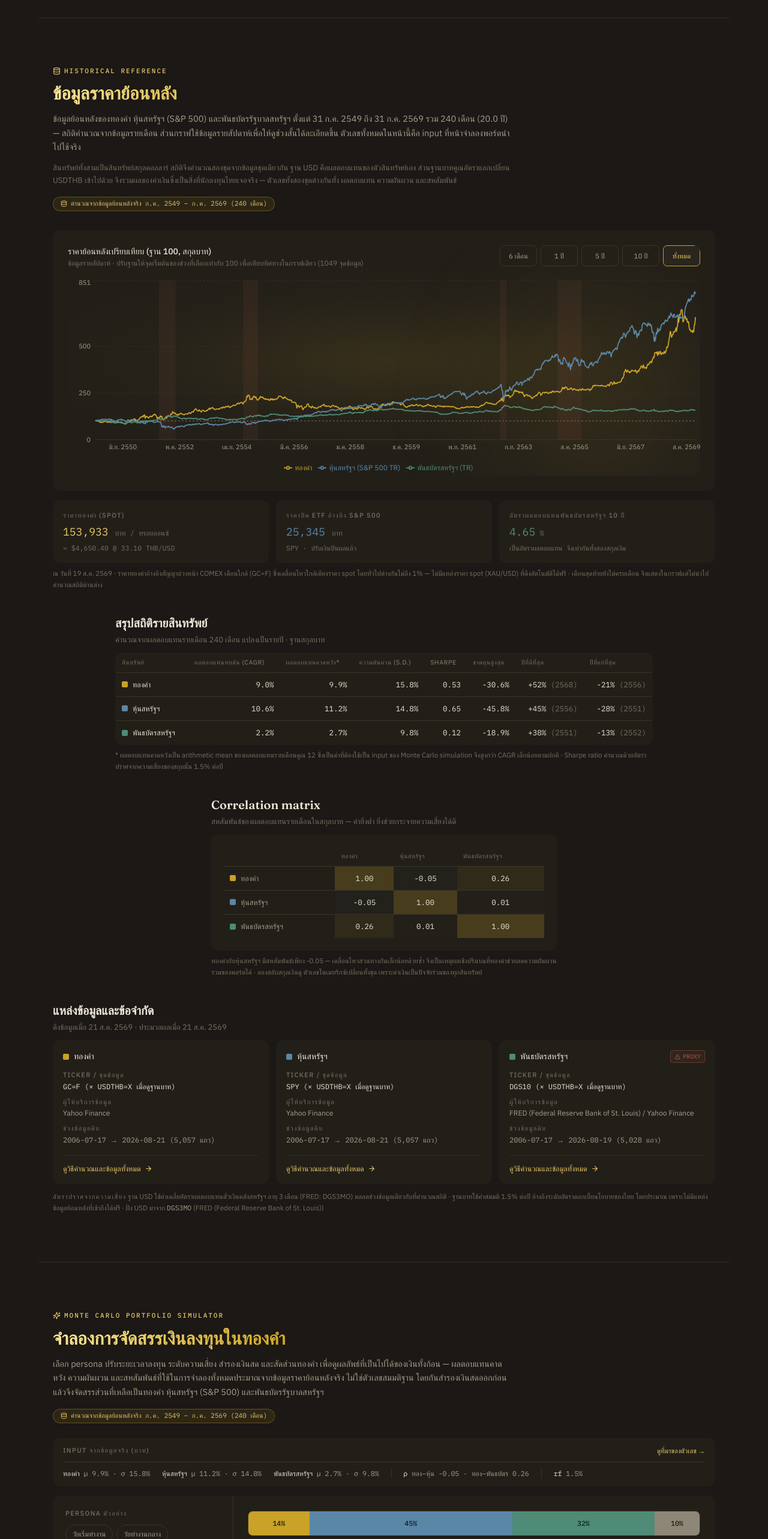
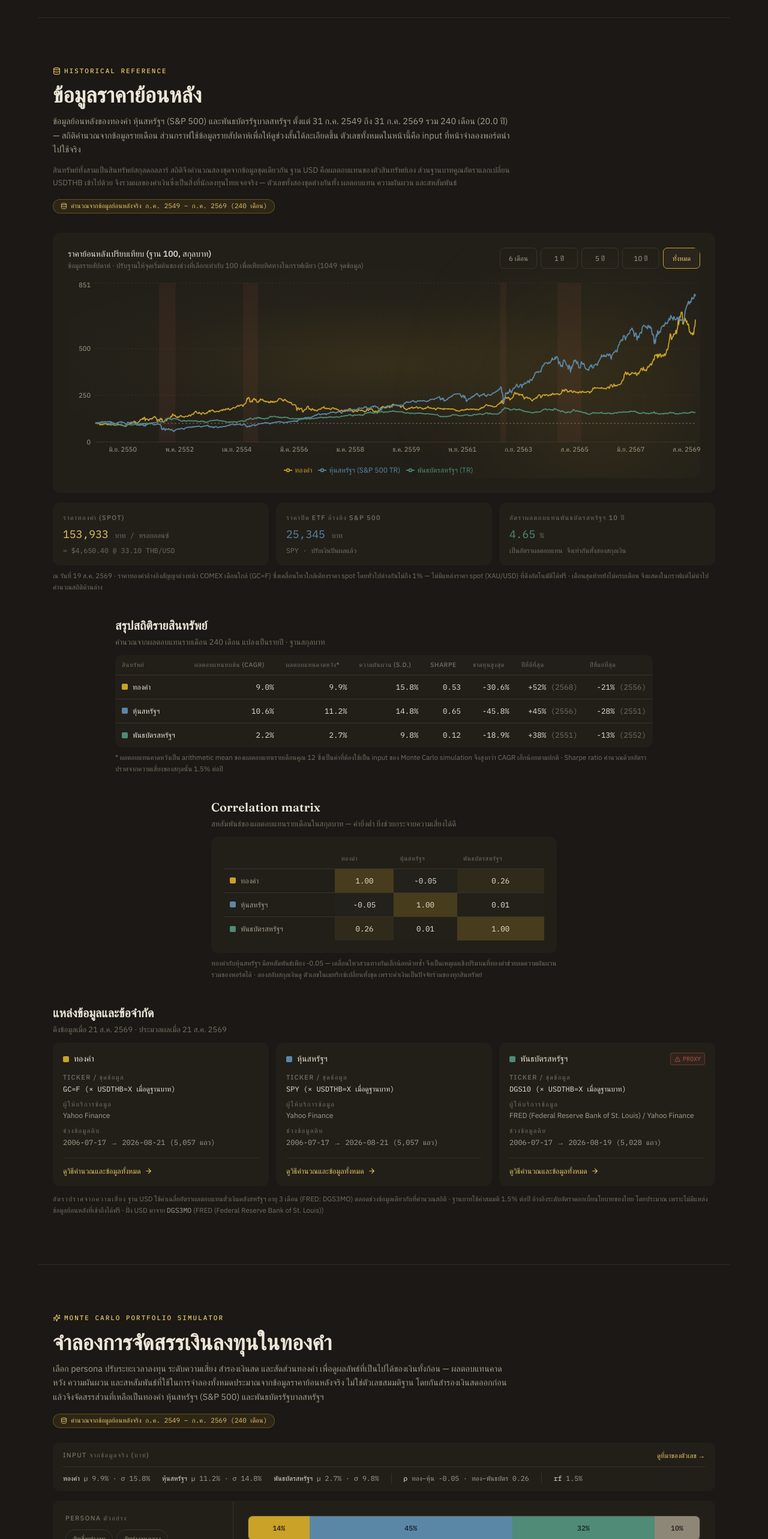
Before and after one commit to PraewaPnc/Gold-portfolio-simulator, a Next.js app in the folder gold-case-study/web/: page / in a window 1280 px wide. Shown: the part 2040-4606 px from the top of the page at 60% size. Built offline with nearby package versions, Linux system fonts and the light colour scheme; a web font is replaced by a local one.

Commit message:
Add page transitions

```diff
--- a/gold-case-study/web/components/ScrollReveal.tsx
+++ b/gold-case-study/web/components/ScrollReveal.tsx
@@ -14,7 +14,7 @@ export function ScrollReveal({ children, className = "", delay = 0 }: ScrollReve
     <motion.div
       initial={{ opacity: 0, y: 40 }}
       whileInView={{ opacity: 1, y: 0 }}
-      viewport={{ once: true, margin: "-50px" }}
+      viewport={{ once: false, margin: "-50px" }}
       transition={{ duration: 0.8, delay, ease: [0.21, 0.47, 0.32, 0.98] }}
       className={className}
     >
--- a/gold-case-study/web/components/sections/DcaSection.tsx
+++ b/gold-case-study/web/components/sections/DcaSection.tsx
@@ -12,7 +12,7 @@ export function DcaSection() {
         <p className="eyebrow flex items-center gap-1.5">
           <Repeat size={13} aria-hidden /> Dollar-Cost Averaging Backtest
         </p>
-        <h1 className="mt-3 font-display text-3xl font-semibold text-transparent bg-clip-text bg-gradient-to-r from-[#F9E596] via-[#D1A723] to-[#B38312]">ถ้าทยอยซื้อทองทุกเดือน</h1>
+        <h1 className="mt-3 font-display text-4xl font-semibold text-ink">ถ้าทยอยซื้อทองทุกเดือน</h1>
         <p className="mt-3 text-[14.5px] leading-relaxed text-ink-dim">
           กำหนดแผนการลงทุนแบบถัวเฉลี่ยต้นทุน (DCA)
           เพื่อดูการเติบโตของมูลค่าพอร์ตเทียบกับเงินต้นสะสมรายเดือน
--- a/gold-case-study/web/components/sections/ReferenceSection.tsx
+++ b/gold-case-study/web/components/sections/ReferenceSection.tsx
@@ -31,7 +31,7 @@ export function ReferenceSection() {
         <p className="eyebrow flex items-center gap-1.5">
           <Database size={13} aria-hidden /> Historical Reference
         </p>
-        <h1 className="mt-3 font-display text-3xl font-semibold text-transparent bg-clip-text bg-gradient-to-r from-[#F9E596] via-[#D1A723] to-[#B38312]">ข้อมูลราคาย้อนหลัง</h1>
+        <h1 className="mt-3 font-display text-4xl font-semibold text-ink">ข้อมูลราคาย้อนหลัง</h1>
         <p className="mt-3 text-[14.5px] leading-relaxed text-ink-dim">
           ข้อมูลย้อนหลังของทองคำ หุ้นสหรัฐฯ (S&amp;P 500) และพันธบัตรรัฐบาลสหรัฐฯ ตั้งแต่{" "}
           {formatThaiDate(dataRange.start)} ถึง {formatThaiDate(dataRange.end)} รวม{" "}
--- a/gold-case-study/web/components/sections/SimulationSection.tsx
+++ b/gold-case-study/web/components/sections/SimulationSection.tsx
@@ -13,7 +13,7 @@ export function SimulationSection() {
         <p className="eyebrow flex items-center gap-1.5">
           <Sparkles size={13} aria-hidden /> Monte Carlo Portfolio Simulator
         </p>
-        <h1 className="mt-3 font-display text-3xl font-semibold text-transparent bg-clip-text bg-gradient-to-r from-[#F9E596] via-[#D1A723] to-[#B38312]">จำลองการจัดสรรเงินลงทุนในทองคำ</h1>
+        <h1 className="mt-3 font-display text-4xl font-semibold text-ink">จำลองการจัดสรรเงินลงทุนในทองคำ</h1>
         <p className="mt-3 text-[14.5px] leading-relaxed text-ink-dim">
           เลือก persona ปรับระยะเวลาลงทุน ระดับความเสี่ยง สำรองเงินสด และสัดส่วนทองคำ
           เพื่อดูผลลัพธ์ที่เป็นไปได้ของเงินทั้งก้อน — ผลตอบแทนคาดหวัง ความผันผวน
```
